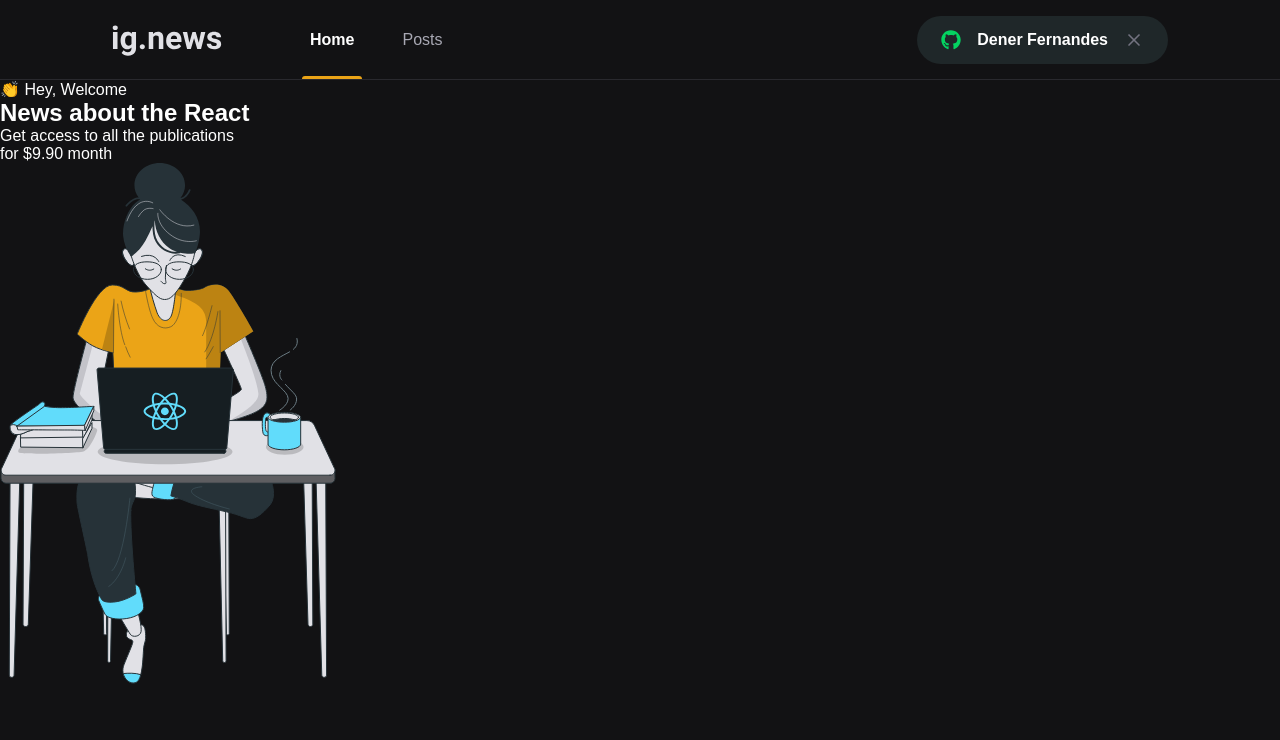
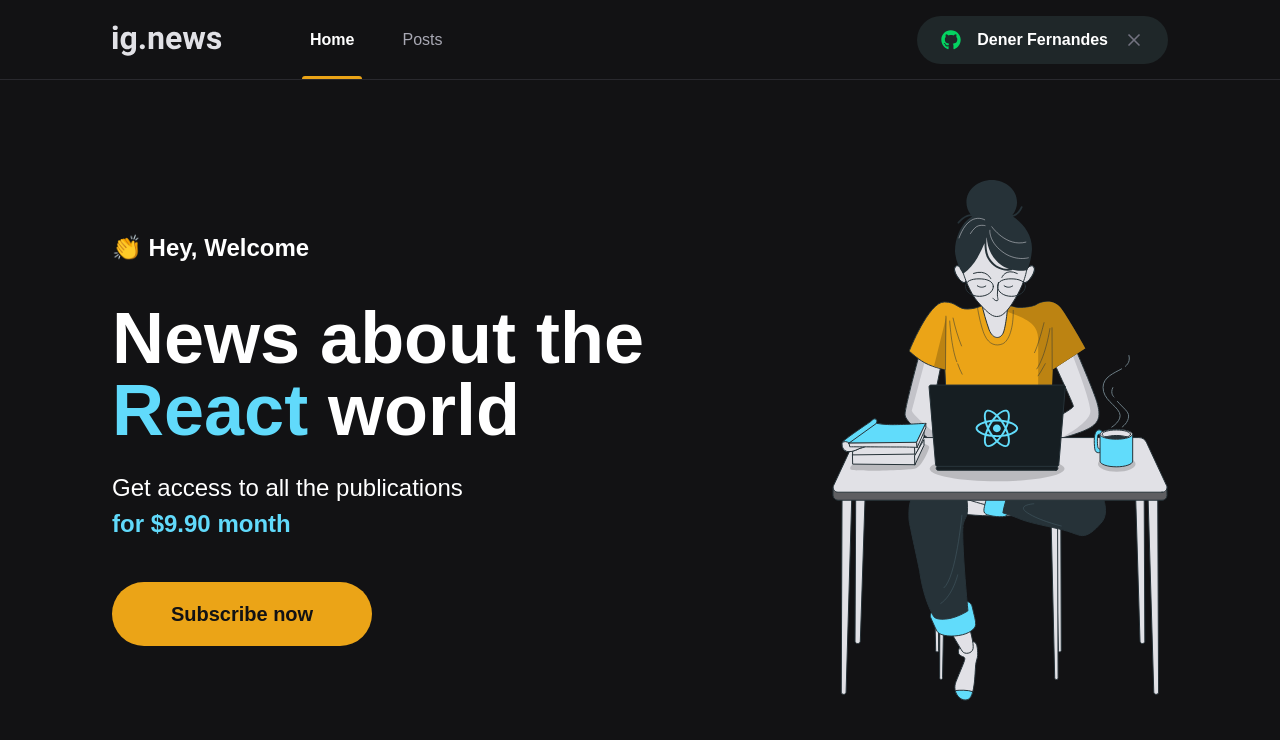
Before and after one commit to Dener-Fernandes/Ignite-ignews, a Next.js app: page / in a window 1280 px wide. Shown: the top 740 px of the page. Built offline with nearby package versions, Linux system fonts and the light colour scheme.

Commit message:
Página home criada

```diff
--- /dev/null
+++ b/src/components/SubscribeButton/index.tsx
@@ -0,0 +1,12 @@
+import styles from './styles.module.scss';
+
+export function SubscribeButton() {
+  return (
+    <button
+      type="button"
+      className={styles.subscribeButton}
+    >
+      Subscribe now
+    </button>
+  );
+}
--- /dev/null
+++ b/src/components/SubscribeButton/styles.module.scss
@@ -0,0 +1,20 @@
+.subscribeButton {
+  width: 260px;
+  height: 4rem;
+  border: 0;
+  border-radius: 2rem;
+  background: var(--yellow-500);
+  color: var(--gray-900);
+  font-size: 1.25rem;
+  font-weight: bold;
+
+  display: flex;
+  align-items: center;
+  justify-content: center;
+
+  transition: filter 0.2s;
+
+  &:hover {
+    filter: brightness(0.8);
+  }
+}
--- a/src/pages/home.module.scss
+++ b/src/pages/home.module.scss
@@ -0,0 +1,45 @@
+.contentContainer {
+  max-width: 1120px;
+  margin: 0 auto;
+  padding: 0 2rem;
+  height: calc(100vh - 5rem);
+
+  display: flex;
+  align-items: center;
+  justify-content: space-between;
+}
+
+.hero {
+  max-width: 600px;
+
+  > span {
+    font-size: 1.5rem;
+    font-weight: bold;
+  }
+
+  h1 {
+    font-size: 4.5rem;
+    line-height: 4.5rem;
+    font-weight: 900;
+    margin-top: 2.5rem;
+
+    span {
+      color: var(--cyan-500);
+    }
+  }
+
+  p {
+    font-size: 1.5rem;
+    line-height: 2.25rem;
+    margin-top: 1.5rem;
+
+    span {
+      color: var(--cyan-500);
+      font-weight: bold;
+    }
+  }
+
+  button {
+    margin-top: 2.5rem;
+  }
+}
--- a/src/pages/index.tsx
+++ b/src/pages/index.tsx
@@ -2,6 +2,8 @@
   em outros arquivos.
   Exemplo de scoped css: home.module.css.*/
 import Head from 'next/head';
+import { SubscribeButton } from '../components/SubscribeButton';
+import styles from './home.module.scss';
 
 export default function Home() {
   return (
@@ -9,14 +11,15 @@
       <Head>
         <title>Home | ig.gnews</title>
       </Head>
-      <main>
-        <section>
+      <main className={styles.contentContainer}>
+        <section className={styles.hero}>
           <span>👏 Hey, Welcome</span>
-          <h1>News about the <span>React</span></h1>
+          <h1>News about the <span>React</span> world</h1>
           <p>
             Get access to all the publications <br/>
             <span>for $9.90 month</span>
           </p>
+          <SubscribeButton />
         </section>
         <img src="/images/avatar.svg" alt="Girl coding" />
       </main>
```
